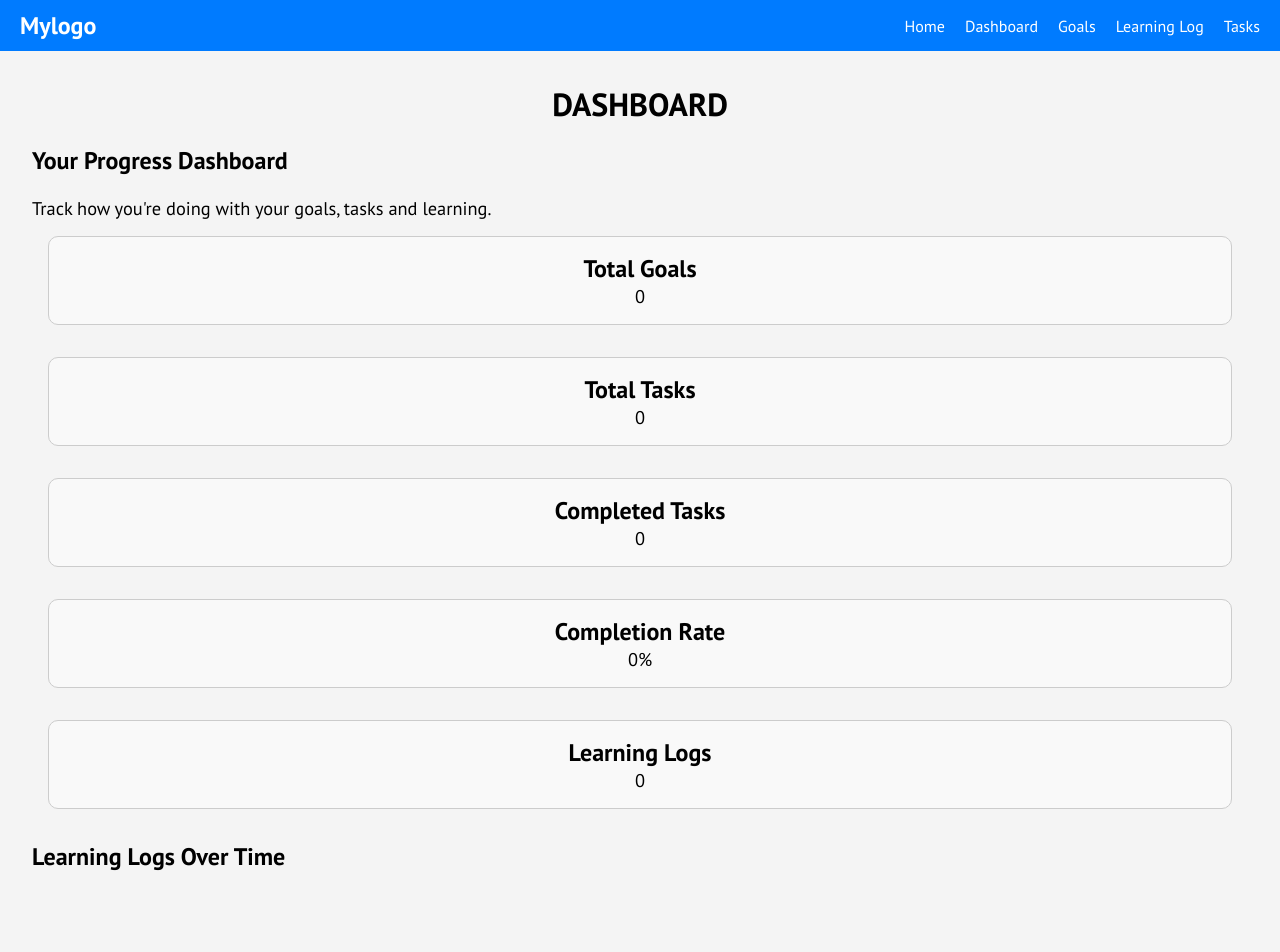
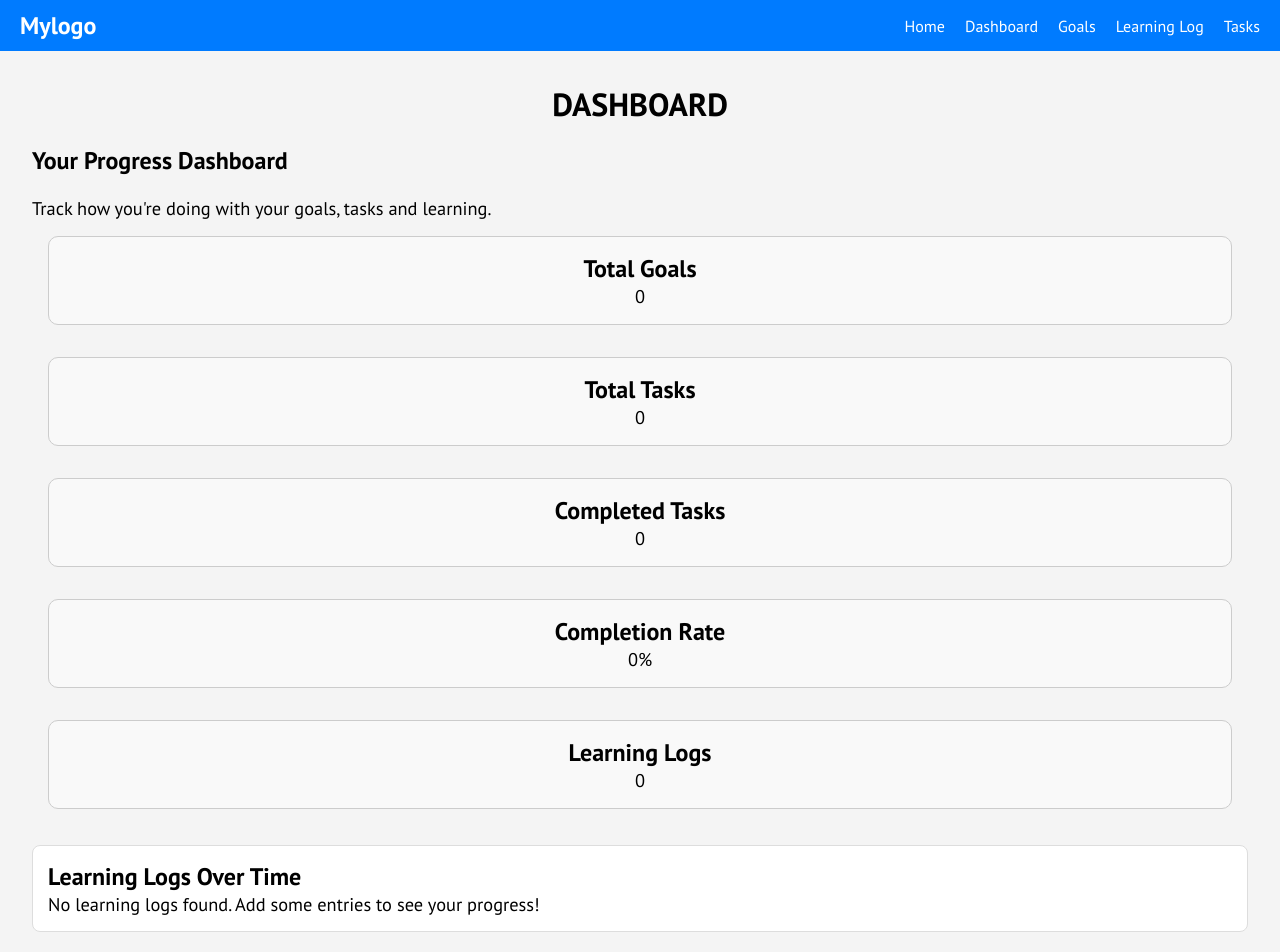
Before and after one commit to Hellv99/personal-dashboard, a React (Vite) app: page /Dashboard in a window 1280 px wide. Shown: the top 952 px of the page. Built offline with nearby package versions, Linux system fonts and the light colour scheme.

Commit message:
fixed learning chart again

```diff
--- a/src/components/LearningLogChart.jsx
+++ b/src/components/LearningLogChart.jsx
@@ -1,4 +1,4 @@
-import React from "react";
+import React, { useEffect } from "react";
 import {
   CartesianGrid,
   Line,
@@ -12,6 +12,10 @@ import {
 const LearningLogChart = () => {
   // Use the correct localStorage key "learningLogEntries" instead of "logs"
   const logs = JSON.parse(localStorage.getItem("learningLogEntries")) || [];
+
+  // Add console logs to debug
+  console.log("Learning logs from localStorage:", logs);
+
   const countsByDate = {};
 
   logs.forEach((log) => {
@@ -24,9 +28,15 @@ const LearningLogChart = () => {
     count,
   }));
 
+  // Log the processed data
+  console.log("Processed chart data:", data);
+
   return (
     <div className="logchart">
       <h3>Learning Logs Over Time</h3>
+      {data.length === 0 ? (
+        <p>No learning logs found. Add some entries to see your progress!</p>
+      ) : (
         <ResponsiveContainer width={"100%"} height={"300px"}>
           <LineChart data={data}>
             <CartesianGrid strokeDasharray={"3 3"} />
@@ -41,6 +51,7 @@ const LearningLogChart = () => {
             />
           </LineChart>
         </ResponsiveContainer>
+      )}
     </div>
   );
 };
--- a/src/components/LearningLogform.css
+++ b/src/components/LearningLogform.css
@@ -3,7 +3,13 @@
   margin: 0 auto;
   padding: 20px;
 }
-
+.logchart {
+  margin: 20px 0;
+  padding: 15px;
+  border: 1px solid #ddd;
+  border-radius: 8px;
+  background-color: white;
+}
 .log-form {
   background: #f5f5f5;
   padding: 20px;
```
Lines whose indentation alone changed are shown as unchanged.
